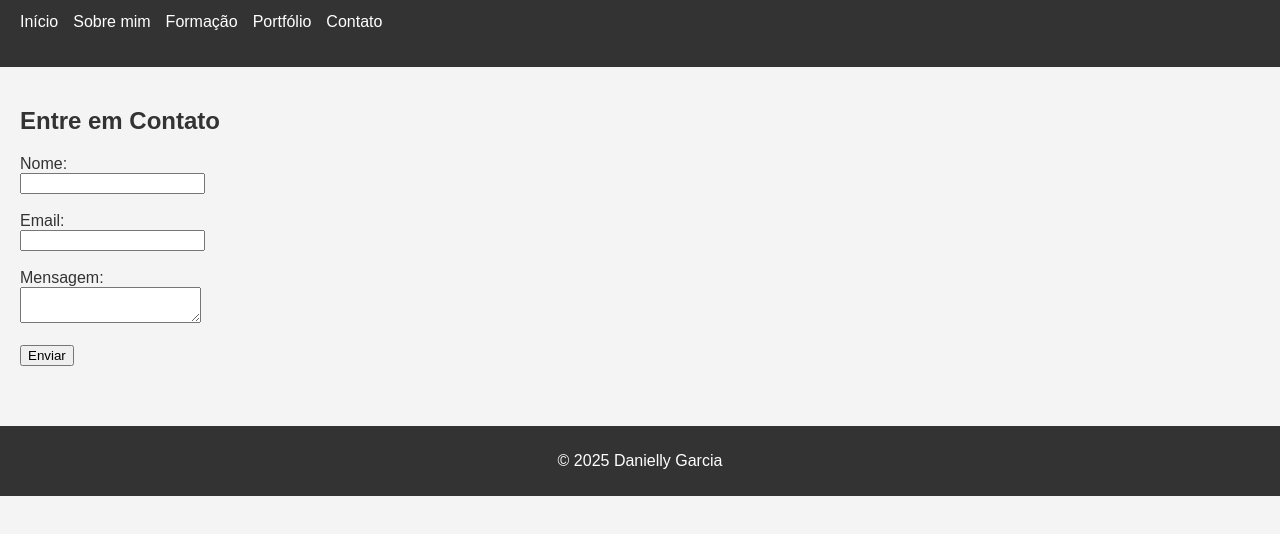
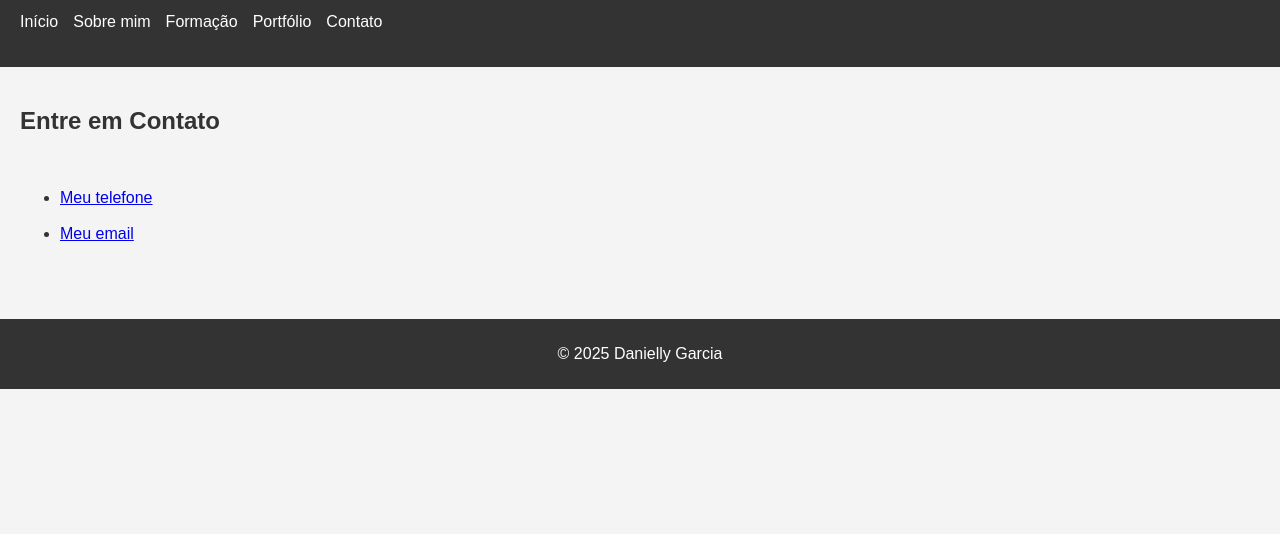
Before and after one commit to danilyyl/Meu-Portfolio, a plain HTML site: page contato.html in a window 1280 px wide. Shown: the part 60-594 px from the top of the page. Drawn offline with Linux system fonts and the light colour scheme.

Commit message:
Atualiza arquivos do portfólio com versão correta

```diff
--- a/contato.html
+++ b/contato.html
@@ -20,19 +20,12 @@
   </header>
 
   <main>
-    <h2>Entre em Contato</h2>
-    <form>
-      <label for="nome">Nome:</label><br>
-      <input type="text" id="nome" name="nome"><br><br>
+    <h2>Entre em Contato</h2><br>
 
-      <label for="email">Email:</label><br>
-      <input type="email" id="email" name="email"><br><br>
-
-      <label for="mensagem">Mensagem:</label><br>
-      <textarea id="mensagem" name="mensagem"></textarea><br><br>
-
-      <input type="submit" value="Enviar">
-    </form>
+    <ul>
+      <li><a href="tel:+5511955306617">Meu telefone</a></li><br>
+      <li><a href="mailto:danielly.garcia2005@gmail.com">Meu email</a></li>
+    </ul>
   </main>
 
   <footer>
```
Also changed, not shown: portfolio.html (+1 -0 lines).
